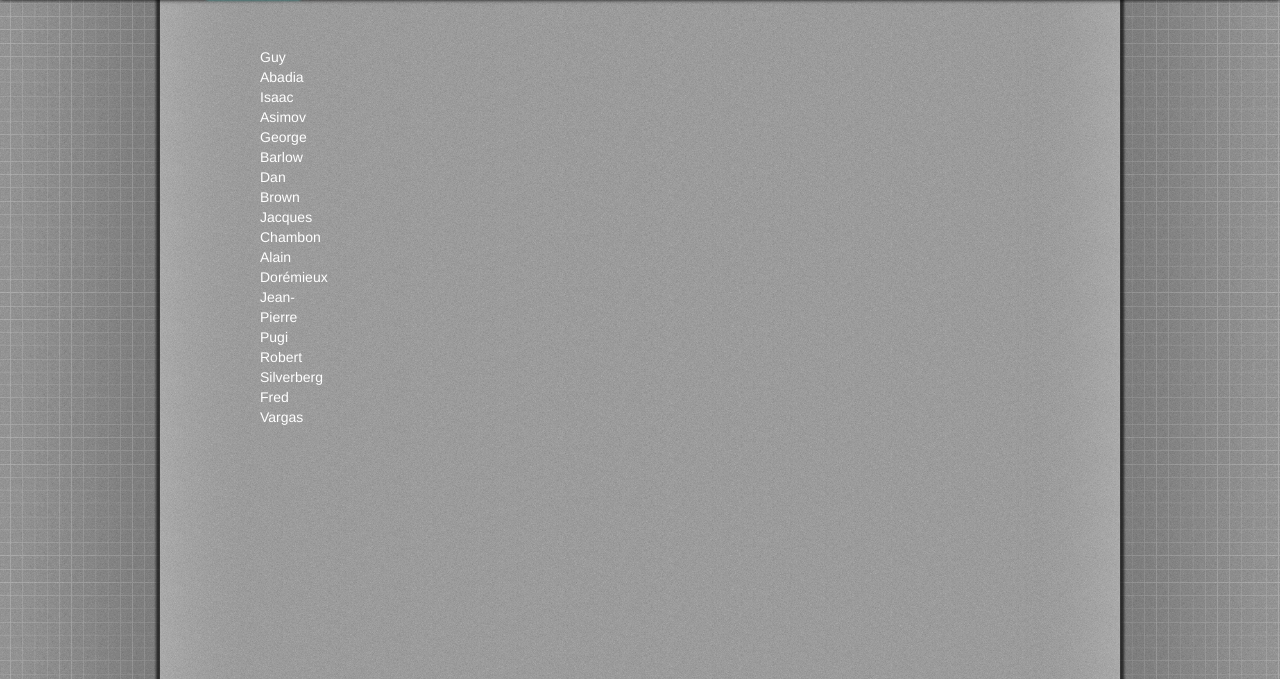
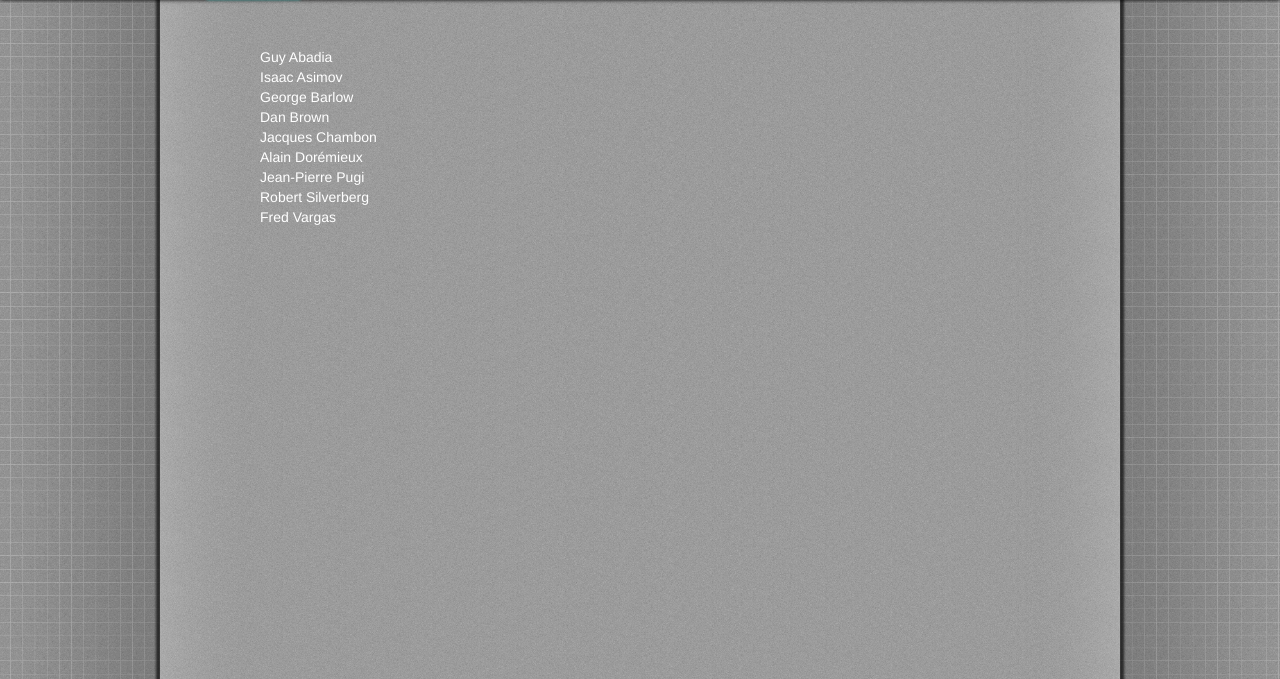
Before and after one commit to Suliv4n/bibliOnline, a Django app: page /authors in a window 1280 px wide. Shown: the part 121-800 px from the top of the page. Run offline with Django 3.2, Linux system fonts and the light colour scheme; data comes from the database, SQL or seed files in the repository; parts of the project's set-up code (start-up, migrations or seed data) failed here and were passed over.

Commit message:
CSS authors

```diff
--- a/biblio/templates/biblio/authors.html
+++ b/biblio/templates/biblio/authors.html
@@ -6,10 +6,10 @@
 {% block main %}
 			{% for a in authors %}
 				<div class="row">
-				 <div class="col-md-2"><a href="/author/{{ a.pk }}"> {{ a }}</a></div>
+				 <div class="col-sm-4"><a href="/author/{{ a.pk }}"> {{ a }}</a></div>
 
 				 {% if user.perms.biblio.can_edit_database%}
-				 <div class="col-md-10"><a href="/delauthor/{{ a.pk }}"> Supprimer </a></div>
+				 <div class="col-sm-4"><a href="/delauthor/{{ a.pk }}" class="btn btn-danger"> Supprimer </a></div>
 				 {% endif %}
 				</div>
 			{% endfor%}
```
